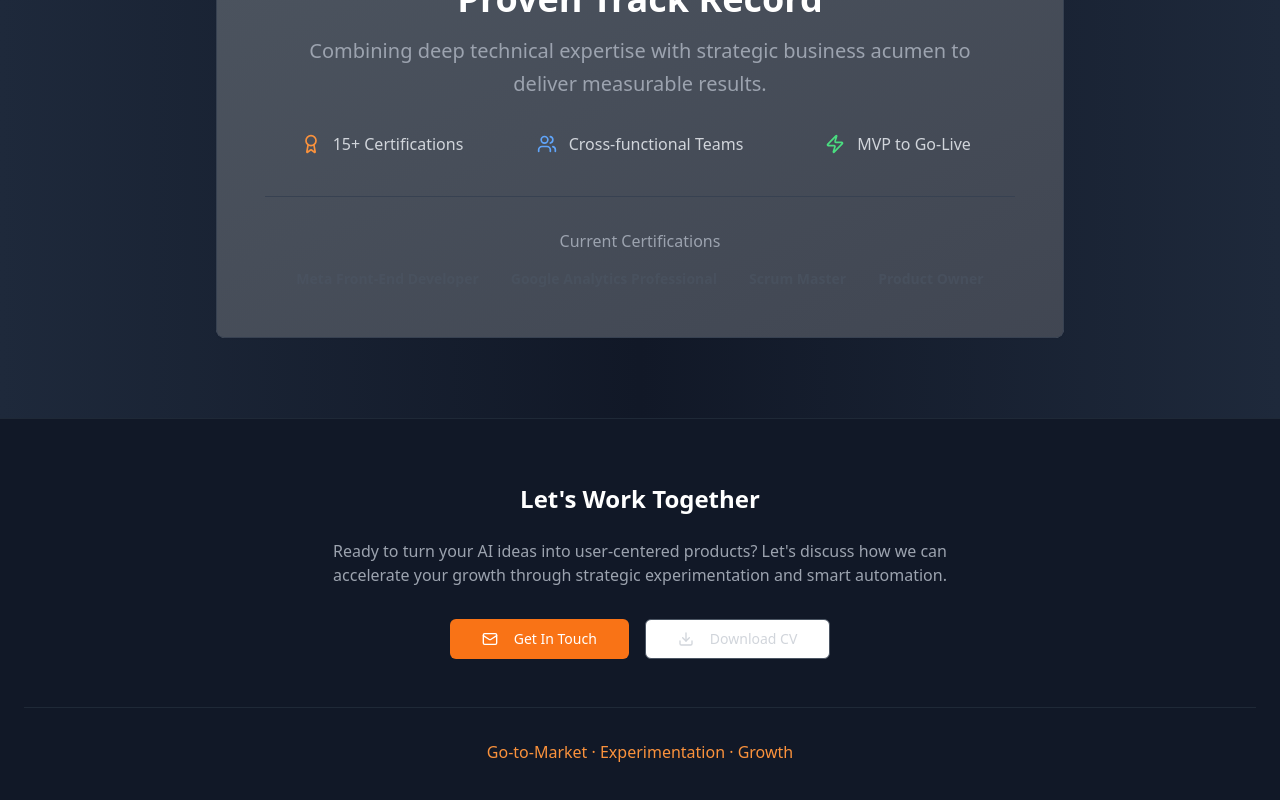
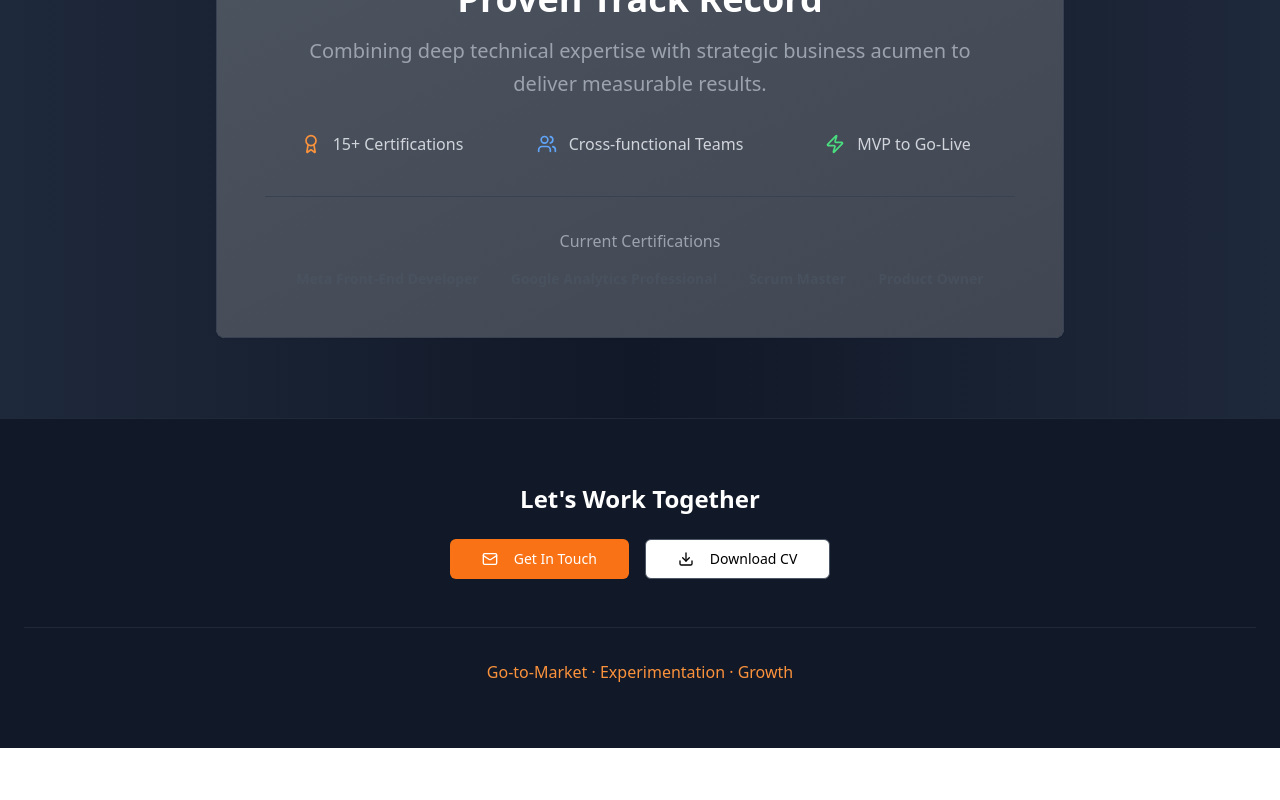
Before and after one commit to muzzyhaile/consultingmh, a React (Vite) app: page / in a window 1280 px wide. Shown: the part 4842-5642 px from the top of the page. After the commit the page ends 5590 px from the top, so only its background shows below. Built offline with nearby package versions, Linux system fonts and the light colour scheme.

Commit message:
Clean up footer - removed descriptive text and styled Download CV button with black text

```diff
--- a/src/components/Footer.tsx
+++ b/src/components/Footer.tsx
@@ -8,10 +8,6 @@ const Footer = () => {
         {/* Contact & CV Download Section */}
         <div className="text-center mb-12">
           <h3 className="text-2xl font-bold text-white mb-6">Let's Work Together</h3>
-          <p className="text-gray-400 mb-8 max-w-2xl mx-auto">
-            Ready to turn your AI ideas into user-centered products? Let's discuss how we can
-            accelerate your growth through strategic experimentation and smart automation.
-          </p>
           <div className="flex flex-col sm:flex-row gap-4 justify-center items-center">
             <Button
               className="bg-orange-500 hover:bg-orange-600 text-white px-8 py-3"
@@ -22,7 +18,7 @@ const Footer = () => {
             </Button>
             <Button
               variant="outline"
-              className="border-gray-600 text-gray-300 hover:text-white px-8 py-3"
+              className="border-gray-600 text-black hover:text-black bg-white hover:bg-gray-100 px-8 py-3"
               onClick={() => {
                 // This will need to be updated with the actual CV file path
                 const link = document.createElement('a');
```
